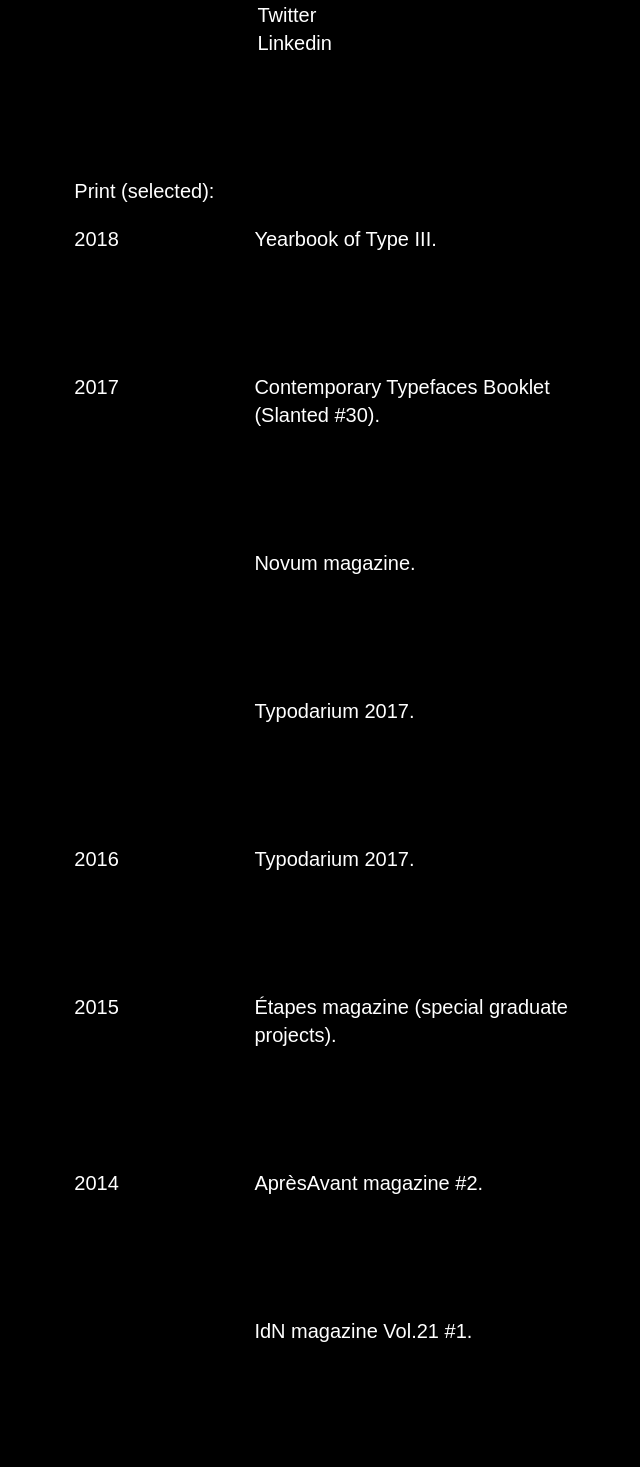
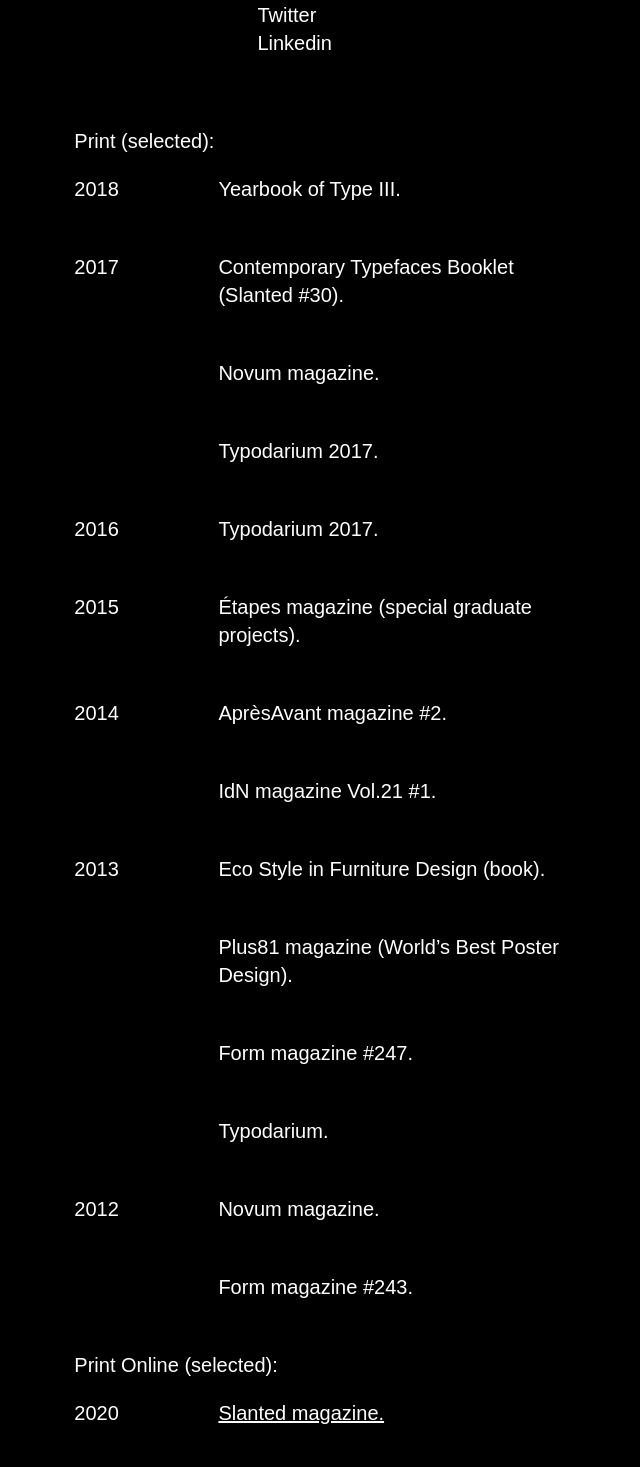
Before and after one commit to lalidiaz/fermin-guerrero-website_V2, a Next.js app: page /info in a window 1280 px wide. Shown: the part 1803-3270 px from the top of the page, without its empty margins (362-1002 px from the left). Built offline with nearby package versions, Linux system fonts and the light colour scheme; a web font is replaced by a local one.

Commit message:
wip info

```diff
--- a/pages/info.js
+++ b/pages/info.js
@@ -40,6 +40,7 @@
 
   const pressPapers = pressData.papers;
   const pressOnline = pressData.online;
+  console.log('pressOnline', pressOnline);
   const articles = getObjects(articlesData);
   const exhibitions = getObjects(exhibitionsData);
   const awards = getObjects(awardsData);
@@ -57,10 +58,10 @@
   const sectionRefs = [
     { section: 'about', ref: aboutRef, name: 'About' },
     { section: 'contact', ref: contactRef, name: 'Contact' },
+    { section: 'press', ref: pressRef, name: 'Press' },
     { section: 'awards', ref: awardsRef, name: 'Awards & Distinctions' },
     { section: 'articles', ref: articlesRef, name: 'Research & Articles' },
     { section: 'exhibitions', ref: exhibitionsRef, name: 'Exhibitions' },
-    { section: 'press', ref: pressRef, name: 'Press' },
   ];
 
   useEffect(() => {
@@ -118,6 +119,7 @@
           /> */}
         </div>
         <div className='content-info'>
+          <div className='navigation'>
             <aside className='sticky' id='aside' ref={sidenavRef}>
               {sectionRefs.map((item) => (
                 <button
@@ -134,9 +136,10 @@
                 </button>
               ))}
             </aside>
+          </div>
 
           <div className='sections-wrapper'>
-            <section id='about' ref={aboutRef}>
+            <section className='sectionInfo' id='about' ref={aboutRef}>
               <About />
             </section>
             <section className='sectionInfo' id='contact' ref={contactRef}>
@@ -158,21 +161,19 @@
                   />
                 );
               })}
-            </section>
 
-            <section className='sectionInfo' id='press' ref={pressRef}>
-              <p className='hover-title'>Print (selected):</p>
-              {pressOnline.map((item, index) => {
-                const { url, year, title } = item;
+              <p className='press-title'>Print Online (selected):</p>
+              {pressOnline.map((item) => {
+                const { url, year, title, id } = item;
                 return (
-                  <HoverComponent
-                    data={pressOnline}
-                    year={year}
-                    url={url}
-                    key={item}
-                    titlePressOnline={title}
-                    index={index}
-                  />
+                  <div className='press-container' key={id}>
+                    <p className='press-year'>{year}</p>
+                    <div className='press-title'>
+                      <a href={url} rel='noreferrer' target='_blank'>
+                        <u>{title}</u>
+                      </a>
+                    </div>
+                  </div>
                 );
               })}
             </section>
--- a/src/components/Contact/index.jsx
+++ b/src/components/Contact/index.jsx
@@ -17,7 +17,7 @@
   ];
 
   return (
-    <section id='contact' className='contact-component'>
+    <section className='contact-component'>
       <div className='email'>
         <p className='email-p'>Email</p>
         <div className='email-content'>
--- a/src/components/Footer/index.jsx
+++ b/src/components/Footer/index.jsx
@@ -1,4 +1,24 @@
 export default function Footer({ component }) {
+  const links = [
+    {
+      id: 1,
+      name: 'Twitter',
+      href: 'https://twitter.com/fermin_guerrero',
+      className: 'twitter',
+    },
+    {
+      id: 2,
+      name: 'Instagram',
+      href: 'https://www.instagram.com/ferminguerrero_design/',
+      className: 'instagram',
+    },
+    {
+      id: 3,
+      name: 'Linkedin',
+      href: 'https://www.linkedin.com/in/fermin-guerrero-616237173/',
+      className: 'linkedin',
+    },
+  ];
   return (
     // <footer className={component === 'home' ? 'footerHome' : 'footerComponent'}>
     <footer>
@@ -6,35 +26,14 @@
         ©2021 <span>&#8212; </span> Fermin Guerrero
       </div>
 
-      <div className='twitter'>
-        <a
-          className='social'
-          rel='noreferrer'
-          href='https://twitter.com/fermin_guerrero'
-          target='_blank'
-        >
-          <u>Twitter</u>
-        </a>
-      </div>
-      <div className='instagram'>
-        <a
-          className='social'
-          rel='noreferrer'
-          href='https://www.instagram.com/ferminguerrero_design/'
-          target='_blank'
-        >
-          <u>Instagram</u>
-        </a>
-      </div>
-      <div className='linkedin'>
-        <a
-          className='social'
-          rel='noreferrer'
-          href='https://www.linkedin.com/in/fermin-guerrero-616237173/'
-          target='_blank'
-        >
-          <u>Linkedin</u>
-        </a>
+      <div className='footer-links'>
+        {links.map((link) => (
+          <div className={link.className} key={link.id}>
+            <a rel='noreferrer' href={link.href} target='_blank'>
+              <u>{link.name}</u>
+            </a>
+          </div>
+        ))}
       </div>
     </footer>
   );
--- a/src/components/HoverComponent/index.jsx
+++ b/src/components/HoverComponent/index.jsx
@@ -15,7 +15,6 @@
 
   return (
     <div className='hover-component-grid'>
-      <ul className='hover-component-content'>
       <section className='hover-component-section' id='research'>
         <p className='hover-component-year'>{year}</p>
 
@@ -47,7 +46,6 @@
           )}
         </div>
       </section>
-      </ul>
     </div>
   );
 }
--- a/styles/globals.scss
+++ b/styles/globals.scss
@@ -153,42 +153,50 @@
 }
 
 // Footer
-
 footer {
   display: grid;
-  grid-template-columns: 2;
+  grid-template-columns: repeat(12, 1fr);
   grid-template-rows: 3;
-  padding-bottom: 10px;
+  // padding-bottom: 10px;
   border-top: 1px solid white;
   padding-top: 5px;
   font-size: 16px;
+  padding: 10px 20px;
 
   .copyright {
-    grid-column: 1;
+    grid-column: 1/3;
     grid-row: 1;
     color: white;
   }
 
+  .footer-links {
+    display: grid;
+    grid-template-columns: repeat(6, 1fr);
+    grid-column: 6/13;
+    grid-row: 1;
+
     .twitter {
       text-align: right;
-    grid-column: 2;
+      grid-column: 6;
+      grid-row: 1;
+    }
+    .linkedin {
+      text-align: right;
+      grid-column: 5;
       grid-row: 1;
     }
     .instagram {
       text-align: right;
-    grid-column: 2;
-    grid-row: 2;
+      grid-column: 4;
+      grid-row: 1;
     }
-  .linkedin {
-    text-align: right;
-    grid-column: 2;
-    grid-row: 3;
   }
 }
 
 // HOVERIMAGE
 .container-media {
   height: 100px;
+  padding-left: 20px;
 
   .media-img {
     width: 290px;
@@ -215,26 +223,28 @@
     padding: 0px 20px;
     font-size: 20px;
 
+    .navigation {
+      grid-column: 1/5;
+      height: 100%;
+
       .sticky {
+        padding-top: 50px;
         position: sticky;
-      position: -webkit-sticky;
         top: 0;
         bottom: 0;
         left: 0;
         right: 0;
         width: 100%;
-      height: 100%;
         display: flex;
         flex-direction: column;
         z-index: 10;
-      grid-column: 1/5;
 
         .header_link {
           border: none;
           background: transparent;
           color: white;
           text-align: left;
-        padding-top: 20px;
+          padding-top: 10px;
           font-size: 20px;
           cursor: pointer;
         }
@@ -244,19 +254,24 @@
           color: white;
         }
       }
+    }
     .sections-wrapper {
       grid-column: 5/12;
       padding-left: 3px;
 
-      .sectionInfo {
-        padding: 100px 0px 0px;
-      }
-      #about {
-      }
-      #contact {
+      #about,
+      #contact,
+      #press,
+      #awards,
+      #articles {
+        padding-top: 50px;
       }
     }
   }
+}
+
+.hover-title {
+  padding-bottom: 20px;
 }
 
 //CONTACT
@@ -298,24 +313,23 @@
 
 // HOVER COMPONENT
 .hover-component-grid {
-  .hover-component-content {
   .hover-component-section {
     display: grid;
-      grid-template-columns: repeat(8, 1fr);
-      padding-bottom: 100px;
+    grid-template-columns: repeat(10, 1fr);
+    padding-bottom: 50px;
 
     .hover-component-year {
       grid-column: 1/2;
     }
 
     .hover-component-section-description {
-        grid-column: 3/7;
+      grid-column: 3/8;
       cursor: pointer;
     }
 
     .hover-component-section-media {
       .media-img {
-          width: 290px;
+        width: 240px;
         height: auto;
         object-fit: contain;
         cursor: pointer;
@@ -326,12 +340,10 @@
     }
   }
 }
-}
 
 .articles-container {
   display: grid;
-  grid-template-columns: repeat(8, 1fr);
-  padding-bottom: 50px;
+  grid-template-columns: repeat(10, 1fr);
 
   .articles-year {
     grid-column: 1/2;
@@ -342,9 +354,12 @@
   }
 }
 
+#exhibitions {
+  padding-top: 100px;
+}
 .exhibitions-container {
   display: grid;
-  grid-template-columns: repeat(8, 1fr);
+  grid-template-columns: repeat(10, 1fr);
   padding-bottom: 50px;
 
   .exhibitions-year {
@@ -354,14 +369,14 @@
     grid-column: 3/8;
   }
   .exhibitions-country {
-    grid-column: 8;
+    grid-column: 9/11;
   }
 }
 
 .awards-container {
   display: grid;
-  grid-template-columns: repeat(8, 1fr);
-  padding-bottom: 50px;
+  grid-template-columns: repeat(10, 1fr);
+  padding-bottom: 20px;
 
   .awards-year {
     grid-column: 1/3;
@@ -370,6 +385,21 @@
     grid-column: 3/8;
   }
   .awards-prize {
-    grid-column: 8;
+    grid-column: 9/11;
   }
 }
+
+.press-title {
+  padding-bottom: 20px;
+}
+.press-container {
+  display: grid;
+  grid-template-columns: repeat(10, 1fr);
+  padding-bottom: 20px;
+  .press-year {
+    grid-column: 1/3;
+  }
+  .press-title {
+    grid-column: 3/8;
+  }
+}
```
Lines whose indentation alone changed are shown as unchanged.
